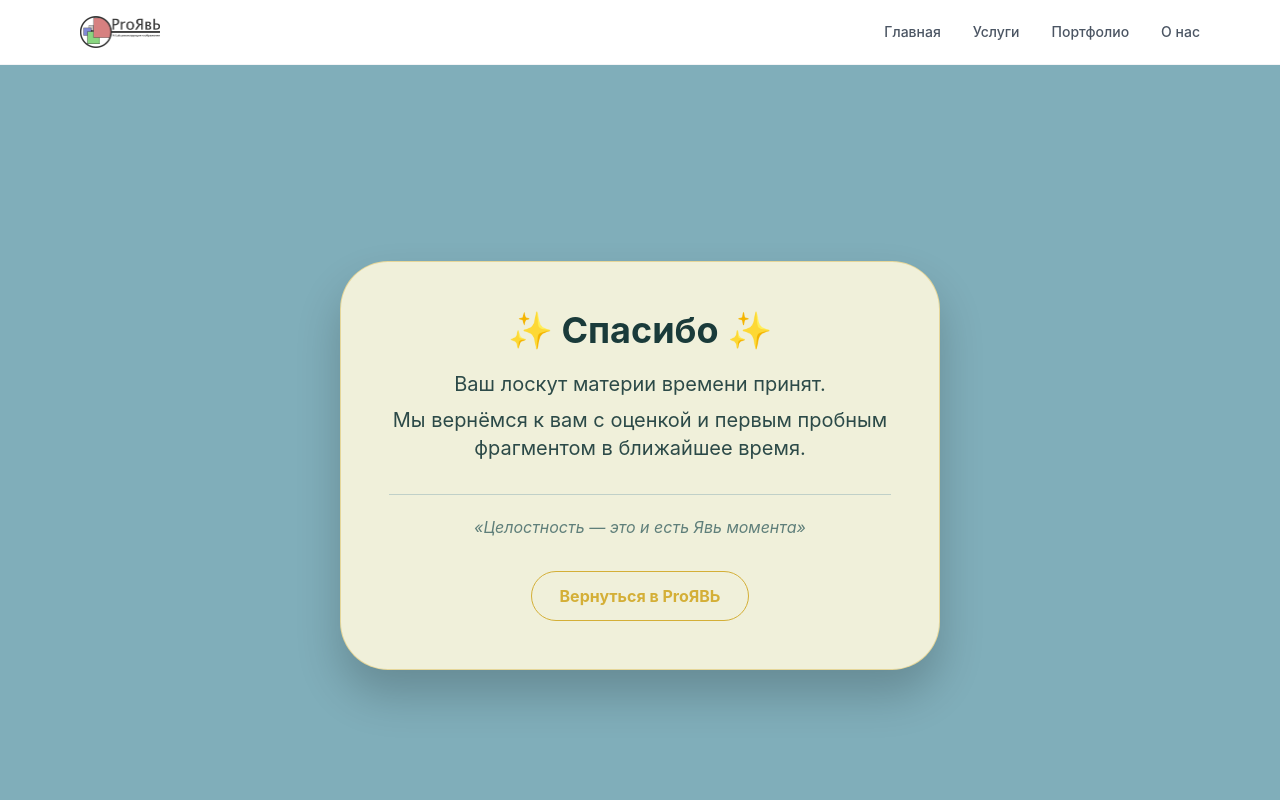
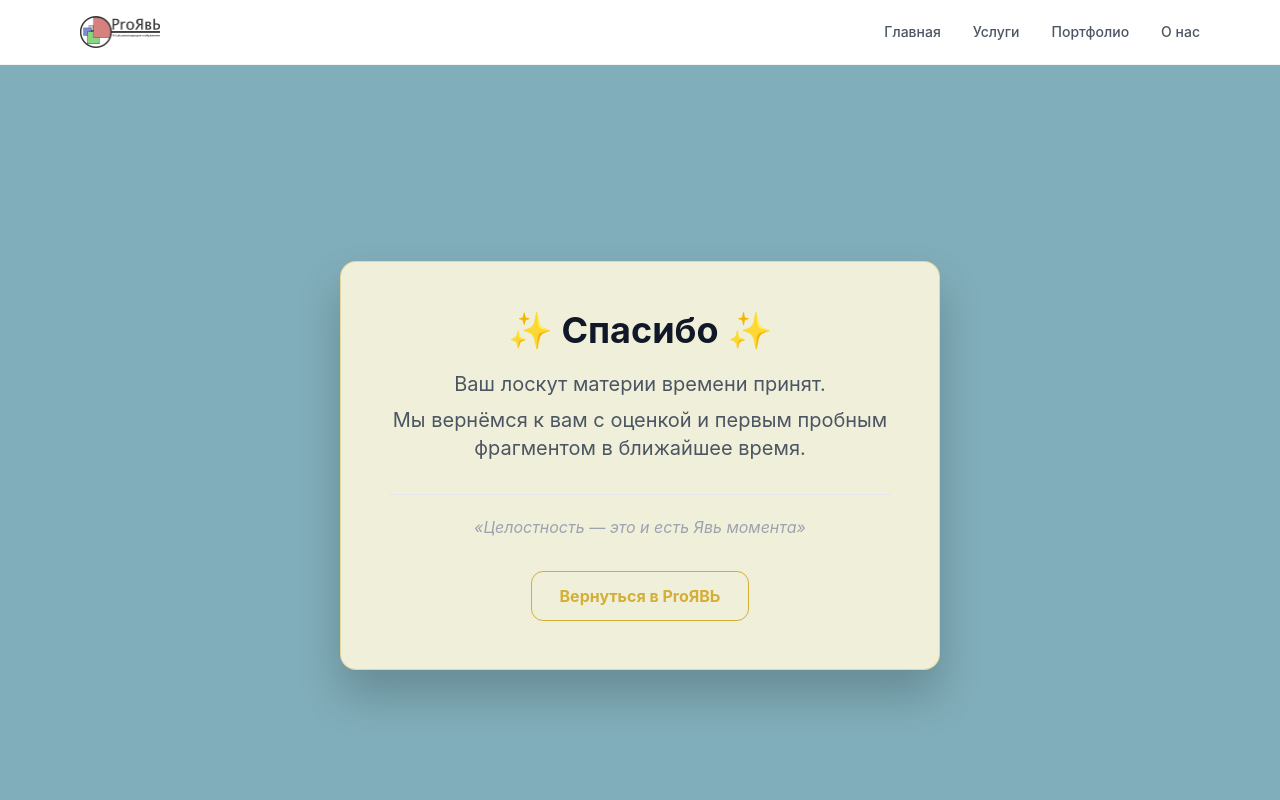
Before and after one commit to proyavi-art/site-proyavi-art, a Next.js app: page /spasibo in a window 1280 px wide. Shown: the top 800 px of the page. Built offline with nearby package versions, Linux system fonts and the light colour scheme.

Commit message:
приведение к общему дизайну

```diff
--- a/app/spasibo/page.tsx
+++ b/app/spasibo/page.tsx
@@ -3,24 +3,24 @@ import Link from "next/link";
 export default function Spasibo() {
   return (
     <div className="min-h-screen bg-[#80AEBA] flex items-center justify-center px-4 py-12">
-      <div className="max-w-[600px] w-full bg-[#F0F0DA] p-10 md:p-12 rounded-[48px] text-center shadow-[0_25px_45px_rgba(0,0,0,0.2)] border border-[rgba(212,175,55,0.4)]">
-        <h1 className="text-[#1A3B3A] text-3xl md:text-4xl font-bold mb-5">
+      <div className="max-w-[600px] w-full bg-[#F0F0DA] p-10 md:p-12 rounded-2xl text-center shadow-[0_25px_45px_rgba(0,0,0,0.2)] border border-[rgba(212,175,55,0.4)]">
+        <h1 className="text-gray-900 text-3xl md:text-4xl font-bold mb-5">
           ✨ Спасибо ✨
         </h1>
-        <p className="text-[#2C4A48] text-lg md:text-xl leading-relaxed mb-2">
+        <p className="text-gray-600 text-lg md:text-xl leading-relaxed mb-2">
           Ваш лоскут материи времени принят.
         </p>
-        <p className="text-[#2C4A48] text-lg md:text-xl leading-relaxed mb-8">
+        <p className="text-gray-600 text-lg md:text-xl leading-relaxed mb-8">
           Мы вернёмся к вам с оценкой и первым пробным фрагментом в ближайшее время.
         </p>
 
-        <div className="italic text-[#5F7F7A] border-t border-[#C0D0C8] pt-5 mb-8 text-base">
+        <div className="italic text-gray-400 border-t border-gray-200 pt-5 mb-8 text-base">
           «Целостность — это и есть Явь момента»
         </div>
 
         <Link
           href="/"
-          className="inline-block text-[#D4AF37] font-bold border border-[#D4AF37] px-7 py-3 rounded-[60px] hover:bg-[#D4AF37] hover:text-[#1A1A1A] transition-colors"
+          className="inline-block text-[#D4AF37] font-bold border border-[#D4AF37] px-7 py-3 rounded-xl hover:bg-[#D4AF37] hover:text-[#1A1A1A] transition-colors"
         >
           Вернуться в ProЯВЬ
         </Link>
```
